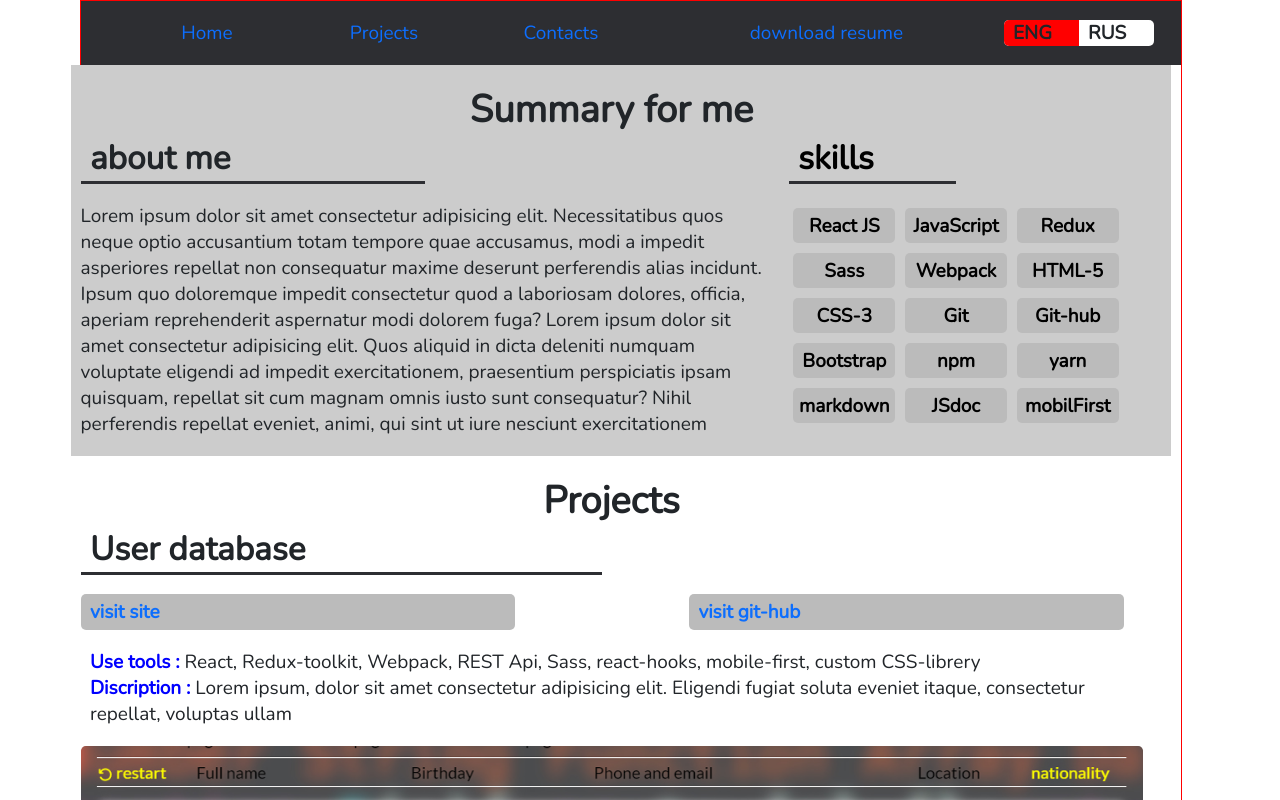
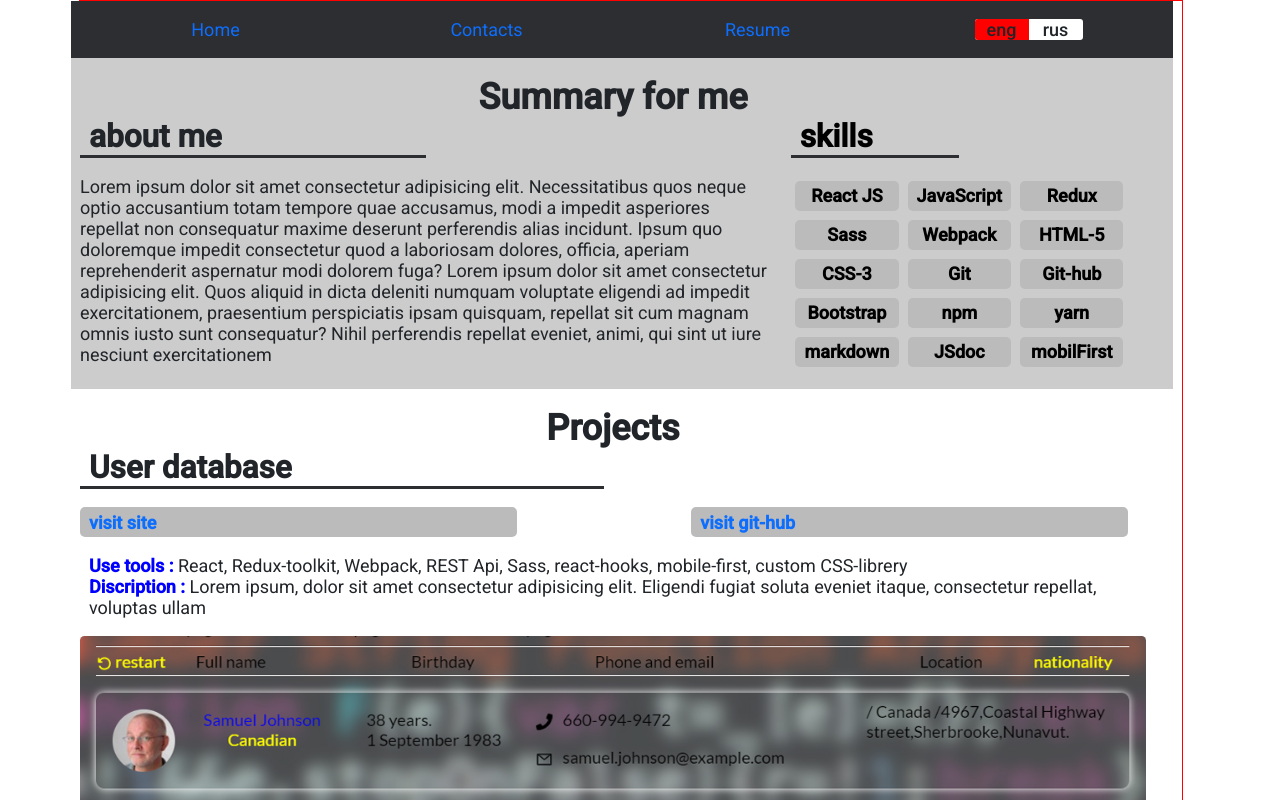
Before and after one commit to webioann/webpack-for-react, a React app: page / in a window 1280 px wide. Shown: the top 800 px of the page. Built offline with nearby package versions, Linux system fonts and the light colour scheme.

Commit message:
modify Navbar

```diff
--- a/src/COMPONENTS/Navbar.js
+++ b/src/COMPONENTS/Navbar.js
@@ -29,27 +29,25 @@ function Navbar(props) {
         }
     }
     return (
-        <section className='navbar container px-3'>
-            <div className="box row">
-                <a href="https://webref.ru/css" className="col-2 btn">
+        <section className='navbar row'>
+                <a name="home" href="#" className="col-2 col-sm-3 btn">
                     {lang.navbar.home}
                 </a>
-                <a href="https://webref.ru/css" className="col-2 btn">
+                {/* <a href="https://webref.ru/css" className="col-2 btn">
                     {lang.navbar.projects}
-                </a>
-                <a href="#contacts" className="col-2 btn">
+                </a> */}
+                <a href="#contacts" className="col-3 col-sm-3 btn">
                     {lang.navbar.contacts}
                 </a>
-                <a href="https://drive.google.com/file/d/1Lr05RkXCVdrd4yoEPv1a5fQ3rwu-sVMN/view?usp=sharing" className="col-4 btn">
+                <a href="https://drive.google.com/file/d/1Lr05RkXCVdrd4yoEPv1a5fQ3rwu-sVMN/view?usp=sharing" className="col-3 col-sm-3 btn">
                     {lang.navbar.resume}
                 </a>
-                <div className="col-2">
+                <div className="col-4 col-sm-3">
                     <div className="lang-button row">
-                        <div className={engButton} onClick={switchLangEng}>ENG</div>
-                        <div className={rusButton} onClick={switchLangRus}>RUS</div>
+                        <span className={engButton} onClick={switchLangEng}>eng</span>
+                        <span className={rusButton} onClick={switchLangRus}>rus</span>
                     </div>
                 </div>
-            </div>
         </section>
     )
 }
--- a/src/COMPONENTS/app.scss
+++ b/src/COMPONENTS/app.scss
@@ -29,7 +29,6 @@
       85%{ width: 53%; }
       100%{ width: 50%; }
     }
-
   }
 
   // =========== Navbar =======
@@ -40,40 +39,34 @@
     color: #fff;
     background-color: #2d2e32;
     z-index: 1;
-    .box{
-      margin: 0 1rem;
+    cursor: pointer;
+    text-align: center;
+
     .lang-button{
+      max-width: 6rem;
+      margin: 0 auto;
       color: $color-main;
-        max-width: 150px;
+      text-align: center;
       background-color: #fff;
-        border-radius: 5px;
+      border-radius: 3px;
       overflow: hidden;
       .active{
         background-color: red;
       }
       .lang{
-          font-weight: 800;
-          cursor: pointer;
+        font-weight: 500;
       }
       .lang:hover{
         color: $color-1;
       }
     }
 
-    }
     .btn {
-      cursor: pointer;
-      text-align: center;
       transition: all 200ms linear;
       &:hover {
         background-color: #6ef3a5;
         border-radius: 3px;
         color: $color-1;
-      }
-    }
-    @media (max-width: 575.98px) {
-      .cross{
-        display: inline;
       }
     }
   }
--- a/src/COMPONENTS/textContent.js
+++ b/src/COMPONENTS/textContent.js
@@ -4,7 +4,7 @@ export const content = {
             home: "Home",
             projects: "Projects",
             contacts: "Contacts",
-            resume: "download resume"
+            resume: "Resume"
         },
         summary: {
             title: "Summary for me",
@@ -43,7 +43,7 @@ export const content = {
             home: "Домой",
             projects: "Мои проэкты",
             contacts: "Контакты",
-            resume: "загрузить резюме"
+            resume: "Резюме"
         },
         summary: {
             title: "Коротко обо мне",
--- a/src/reactor.scss
+++ b/src/reactor.scss
@@ -41,10 +41,10 @@ body,*{
 /* ======================  HTML * BODY  ==========================*/
 
 html,body{
-  font-size: 15px;
-	font-family: $font-three;
+  font-size: 14px;
+	font-family: $font-second;
 	min-height: 100%;
-  font-weight: 400;
+  font-weight: 300;
   color:  $color-1;
   background-color: white;
 	width: 100%;
@@ -52,7 +52,7 @@ html,body{
 	-ms-text-size-adjust: 100%;
 	-moz-text-size-adjust: 100%;
 	-webkit-text-size-adjust: 100%;
-
+  scroll-behavior: smooth;
 }
 
 /*=========================GREED STYLING====================*/
@@ -202,7 +202,7 @@ html,body{
 /* ================ xs .col- mobile portrite =================*/
 @media (max-width: 575.98px) {
   html,body{
-    font-size: 15px;
+    font-size: 14px;
   }
   .container-xs{
     max-width: auto;
@@ -211,7 +211,7 @@ html,body{
 /* ================ .col-sm- mobile landscape =================*/
 @media (min-width: 576px) {
   html,body{
-    font-size: 16px;
+    font-size: 15px;
   }
   .container-sm,
   .container{
@@ -306,7 +306,7 @@ html,body{
 /* ================== .col-md- mobile landscape ========*/
 @media (min-width: 768px) {
   html,body{
-    font-size: 17px;
+    font-size: 16px;
   }
   .container-md,
   .container-sm,
@@ -398,7 +398,7 @@ html,body{
 /* ================ .col-lg- tablet =============*/
 @media (min-width: 992px) {
   html,body{
-    font-size: 18px;
+    font-size: 17px;
   }
   .container-lg,
   .container-md,
@@ -495,7 +495,7 @@ html,body{
 /* ==================.col-xl- big monitors ==================*/
 @media (min-width: 1200px) {
   html,body{
-    font-size: 19px;
+    font-size: 18px;
   }
   .container-xl,
   .container-lg,
@@ -593,7 +593,7 @@ html,body{
 /* ==================.col-xxl- very big monitors ==================*/
 @media (min-width: 1400px) {
   html,body{
-    font-size: 20px;
+    font-size: 19px;
   }
   .container-xxl,
   .container-xl,
```
Lines whose indentation alone changed are shown as unchanged.
